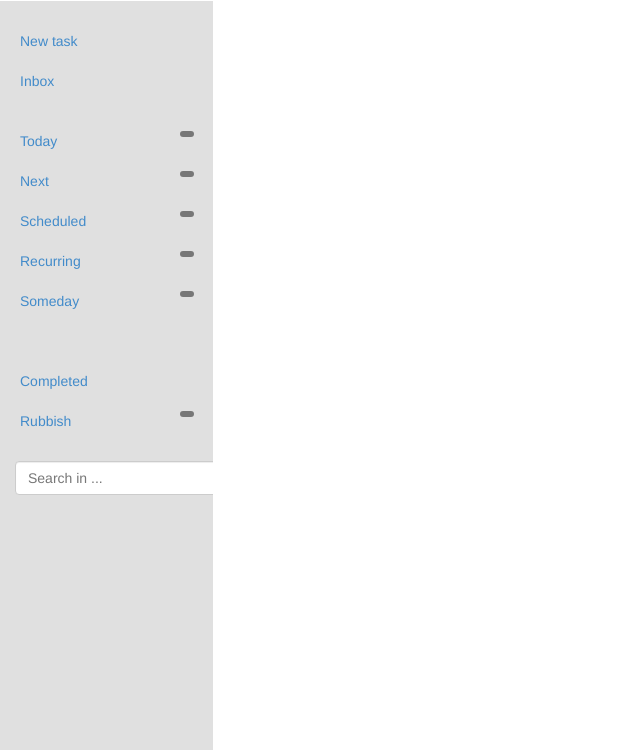
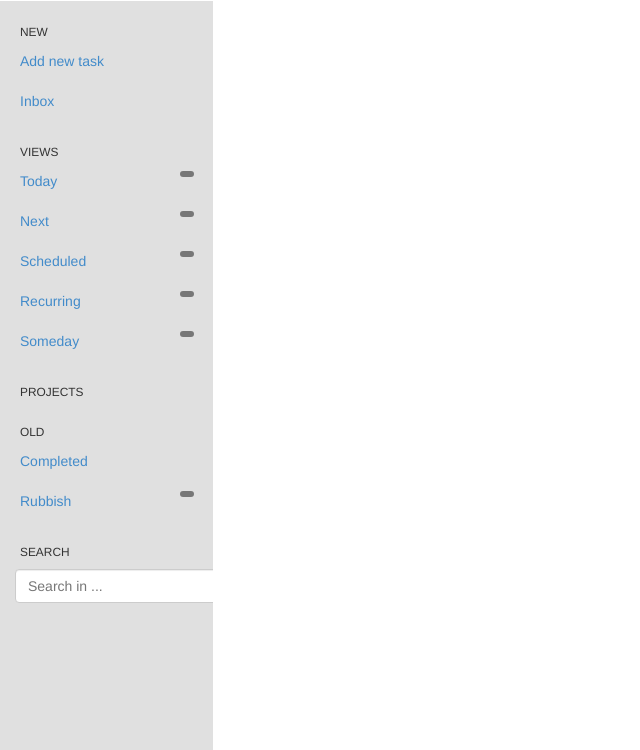
Before and after one commit to countermeasure/taask, a Django app: template tasks/templates/app_base.html in a window 1280 px wide. Shown: the part 50-800 px from the top of the page, without its empty margins (0-640 px from the left). Run offline with Django 3.2, Linux system fonts and the light colour scheme; the template is opened without the code that fills it, so the values that code supplies are empty; some libraries are stand-ins or nearby versions.

Commit message:
Added headings to sidebar menu sections

```diff
--- a/tasks/templates/app_base.html
+++ b/tasks/templates/app_base.html
@@ -78,11 +78,13 @@
     <div class="container-fluid">
       <div class="row">
         <div class="col-sm-3 col-md-2 sidebar">
+          <small>NEW</small>
           <ul class="nav nav-sidebar">
-            <li id="new_task"><a href="{% url 'add-task' %}">New task</a></li>
+            <li id="new_task"><a href="{% url 'add-task' %}">Add new task</a></li>
             <li id="inbox"><a href="{% url 'list-tasks' 'view' 'inbox' %}">
               Inbox<span class="badge pull-right">{{ task_count.inbox }}</span></a></li>
           </ul>
+          <small>VIEWS</small>
           <ul class="nav nav-sidebar">
             <li id="today"><a href="{% url 'list-tasks' 'view' 'today' %}">
               Today<span class="badge pull-right">{{ task_count.today }}
@@ -102,6 +104,7 @@
               Someday<span class="badge pull-right">{{ task_count.someday }}
               </span></a></li>
           </ul>
+          <small>PROJECTS</small>
           <ul class="nav nav-sidebar">
             {% for project in projects %}
               <li id="{{ project|lower }}">
@@ -109,6 +112,7 @@
                 {{ project }}</a></li>
             {% endfor %}
           </ul>
+          <small>OLD</small>
           <ul class="nav nav-sidebar">
             <li id="completed"><a href="{% url 'list-tasks' 'view' 'completed' %}">
               Completed</a></li>
@@ -116,6 +120,7 @@
               Rubbish<span class="badge pull-right">{{ task_count.rubbish }}
               </span></a></li>
           </ul>
+          <small>SEARCH</small>
           <form role="form" class="nav nav-sidebar navbar-form">
             <input type="text" class="search form-control" data-column="0"
             type="search" id="search-box" placeholder="Search in {{ menu }}...">
```
